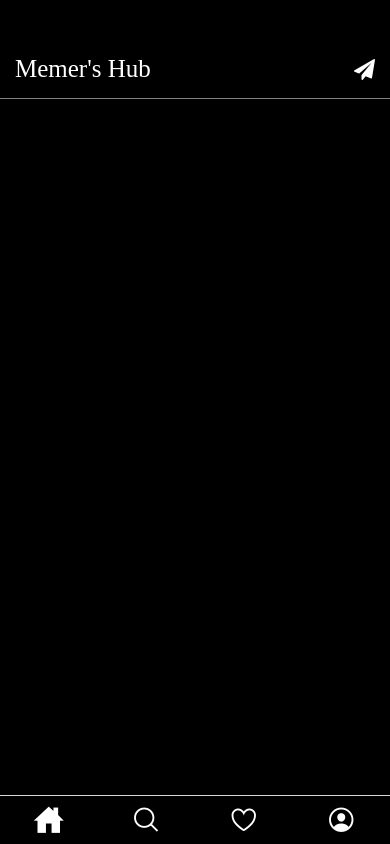
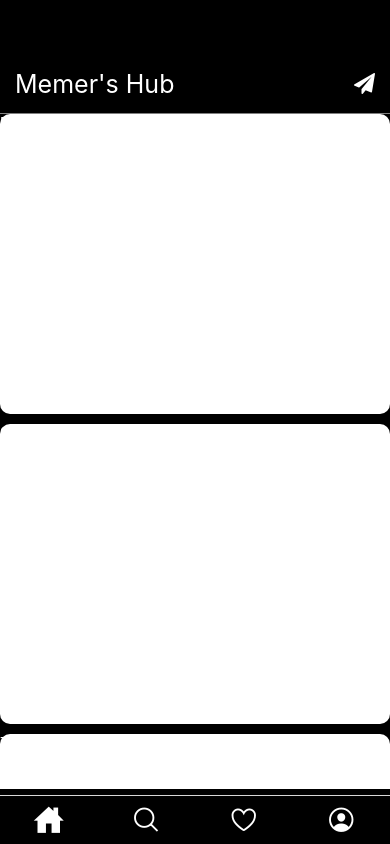
Before and after one commit to Muneeb244/Social_Media_App, a React Native app: screen /HomePage in a window 390 px wide. Built offline with nearby package versions, Linux system fonts and the light colour scheme; a web font is replaced by a local one.

Commit message:
progressing homepage

```diff
--- /dev/null
+++ b/src/Components/FollowersPost.js
@@ -0,0 +1,106 @@
+import { ScrollView, StyleSheet, Text, View } from 'react-native'
+import React from 'react'
+import Post_Big_Card from '../Screens/Cards/Post_Big_Card'
+
+const FollowersPost = () => {
+
+    let data = [
+        {
+            id: 1,
+            username: 'FirstUser',
+            profile_picture: 'https://picsum.photos/300/300',
+            post_picture: 'https://picsum.photos/300/300',
+            likes: [
+                "user1", "user2"
+            ],
+            comments: [
+                {
+                    id: 1,
+                    username: "user1",
+                    comment: "Nice post",
+                },
+                {
+                    id: 2,
+                    username: "user2",
+                    comment: "Not a nice post",
+                },
+            ],
+        },
+        {
+            id: 2,
+            username: 'SecondUser',
+            profile_picture: 'https://picsum.photos/300/300',
+            post_picture: 'https://picsum.photos/300/300',
+            likes: [
+                "user1", "user2"
+            ],
+            comments: [
+                {
+                    id: 1,
+                    username: "user1",
+                    comment: "Nice image",
+                },
+                {
+                    id: 2,
+                    username: "user2",
+                    comment: "doing well?",
+                },
+            ],
+        },
+        {
+            id: 3,
+            username: 'ThirdUser',
+            profile_picture: 'https://picsum.photos/300/300',
+            post_picture: 'https://picsum.photos/300/300',
+            likes: [
+                "user1", "user2"
+            ],
+            comments: [
+                {
+                    id: 1,
+                    username: "user1",
+                    comment: "Nice post",
+                },
+                {
+                    id: 2,
+                    username: "user2",
+                    comment: "Not a nice post",
+                },
+            ],
+        },
+
+    ]
+
+  return (
+    <View style={styles.parent}>
+      <ScrollView style={styles.container}>
+        {data.map((item) => (
+            <Post_Big_Card
+                key={item.id}
+                username={item.username}
+                profile_picture={item.profile_picture}
+                post_picture={item.post_picture}
+                likes={item.likes}
+                comments={item.comments}
+            />
+        ))}
+      </ScrollView>
+    </View>
+  )
+}
+
+export default FollowersPost
+
+const styles = StyleSheet.create({
+    parent: {
+        width: '100%',
+        height: '80%',
+        justifyContent: 'center',
+        alignItems: 'center',
+    },
+    container: {
+        width: '100%',
+        height: '100%',
+        marginHorizontal: 20,
+    },
+})
--- /dev/null
+++ b/src/Screens/Cards/Post_Big_Card.js
@@ -0,0 +1,22 @@
+import { StyleSheet, Text, View } from 'react-native'
+import React from 'react'
+
+const Post_Big_Card = ({username, profile_picture, post_picture, likes, comments}) => {
+  return (
+    <View style={styles.container}>
+      <Text style={{color: '#fff'}}>{username}</Text>
+    </View>
+  )
+}
+
+export default Post_Big_Card
+
+const styles = StyleSheet.create({
+    container: {
+        width: '100%',
+        height: 300,
+        backgroundColor: '#fff',
+        marginBottom: 10,
+        borderRadius: 10,
+    }
+})
--- a/src/Screens/MainPage/Home.js
+++ b/src/Screens/MainPage/Home.js
@@ -1,15 +1,39 @@
 import { StyleSheet, Text, View } from 'react-native'
 import React from 'react'
 import pagecss from '../../commonCSS/pagecss'
+import FollowersPost from '../../Components/FollowersPost';
+import { FontAwesome } from '@expo/vector-icons';
 
 const Home = () => {
   return (
     <View style={pagecss.containerFull}>
-      <Text>Home</Text>
+      <View style={styles.header}>
+        <Text style={styles.text}>Memer's Hub</Text>
+        <FontAwesome name="paper-plane" size={21} color="#fff" />
+      </View>
+      <FollowersPost />
     </View>
   )
 }
 
 export default Home
 
-const styles = StyleSheet.create({})
+const styles = StyleSheet.create({
+  header: {
+    width: '100%',
+    height: '7%',
+    flexDirection: 'row',
+    // marginTop: 20,
+    paddingHorizontal: 15,
+    alignItems: 'center',
+    justifyContent: 'space-between',
+    borderBottomWidth: 0.3,
+    borderBottomColor: 'gray',
+    // position: 'absolute',
+    // top: 0,
+  },
+  text: {
+    color: '#fff',
+    fontSize: 25,
+  }
+})
--- a/src/Screens/MainPage/HomePage.js
+++ b/src/Screens/MainPage/HomePage.js
@@ -3,6 +3,7 @@ import React from 'react';
 import HomePageBottomNavigation from '../../Navigations/HomePageBottomNavigation';
 import { FontAwesome } from '@expo/vector-icons';
 import { useFonts } from 'expo-font';
+import FollowersPost from '../../Components/FollowersPost';
 
 const HomePage = () => {
 
@@ -12,10 +13,6 @@ const HomePage = () => {
 
   return (
     <View style={styles.container}>
-      <View style={styles.header}>
-        <Text style={styles.text}>Memer's Hub</Text>
-        <FontAwesome name="paper-plane" size={21} color="#fff" />
-      </View>
       <HomePageBottomNavigation/>
     </View>
   )
@@ -43,6 +40,5 @@ const styles = StyleSheet.create({
   text: {
     color: '#fff',
     fontSize: 25,
-    fontFamily: 'Alkatra',
   }
 })
```
